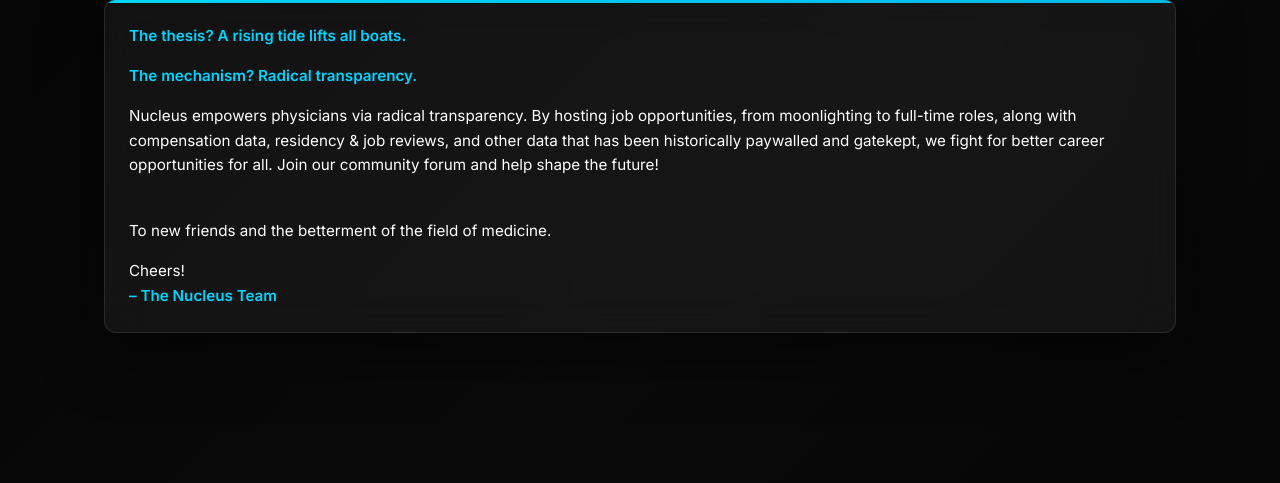
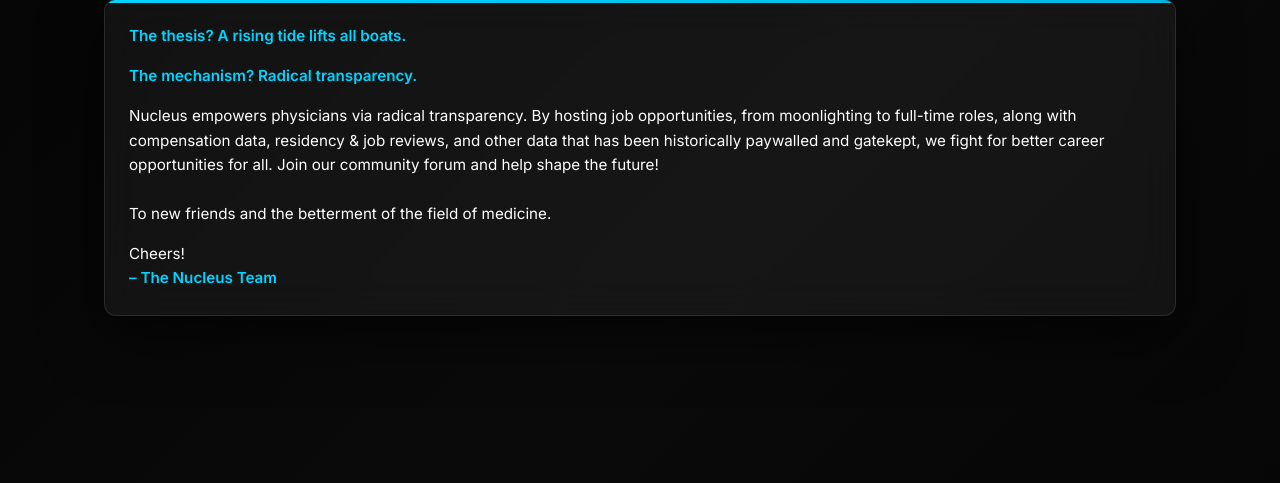
Before and after one commit to roodchris/Nucleus, a Flask app: page / in a window 1280 px wide. Shown: the part 1133-1616 px from the top of the page. Run offline with Flask 3, Linux system fonts and the light colour scheme.

Commit message:
Consolidate mission statement formatting
- Combine main paragraph with closing 'To new friends' line
- Remove separate paragraph break for cleaner flow
- Maintain all content while improving visual presentation

```diff
--- a/app/templates/home.html
+++ b/app/templates/home.html
@@ -112,11 +112,7 @@
             <strong>The mechanism? Radical transparency.</strong>
           </p>
           <p class="mission-text">
-            Nucleus empowers physicians via radical transparency. By hosting job opportunities, from moonlighting to full-time roles, along with compensation data, residency & job reviews, and other data that has been historically paywalled and gatekept, we fight for better career opportunities for all. Join our community forum and help shape the future!
-          </p>
-          <br>
-          <p class="mission-text">
-            To new friends and the betterment of the field of medicine.
+            Nucleus empowers physicians via radical transparency. By hosting job opportunities, from moonlighting to full-time roles, along with compensation data, residency & job reviews, and other data that has been historically paywalled and gatekept, we fight for better career opportunities for all. Join our community forum and help shape the future!<br><br>To new friends and the betterment of the field of medicine.
           </p>
           <p class="mission-text">
             Cheers!<br>
```
